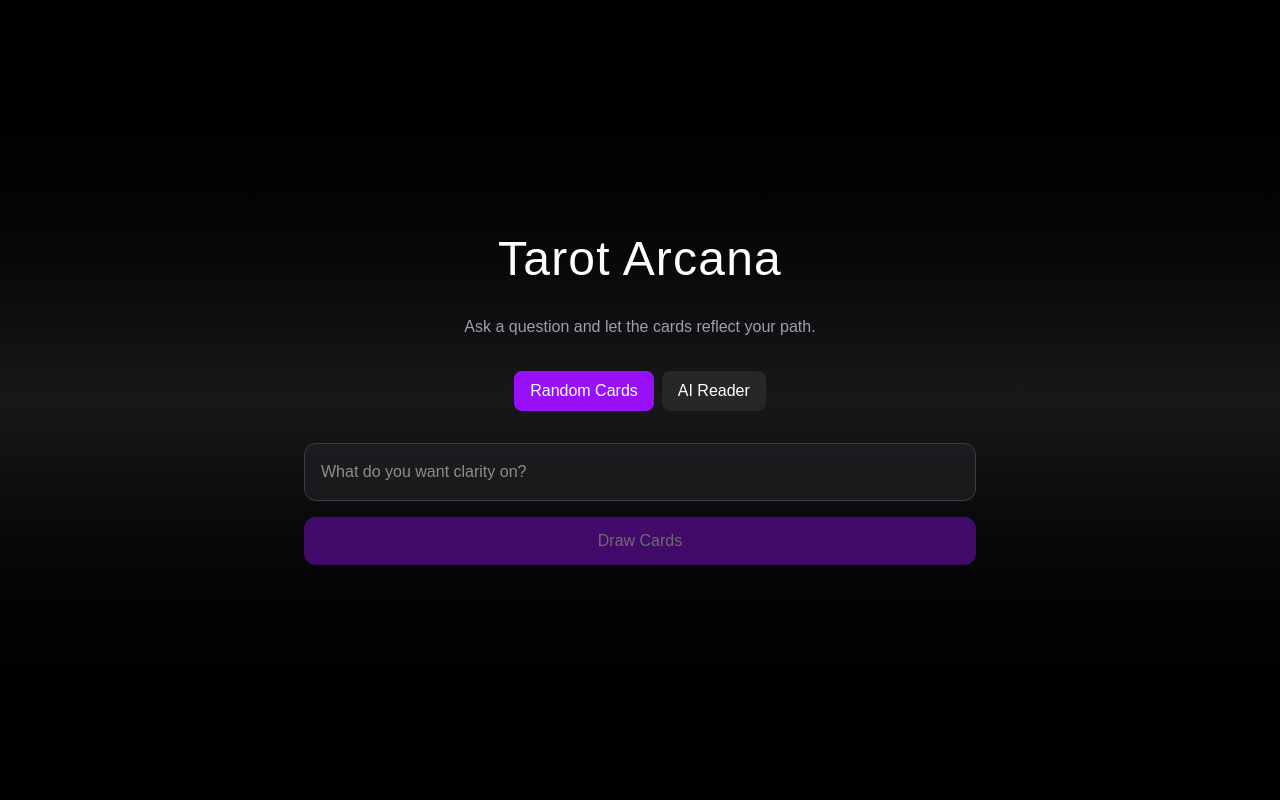
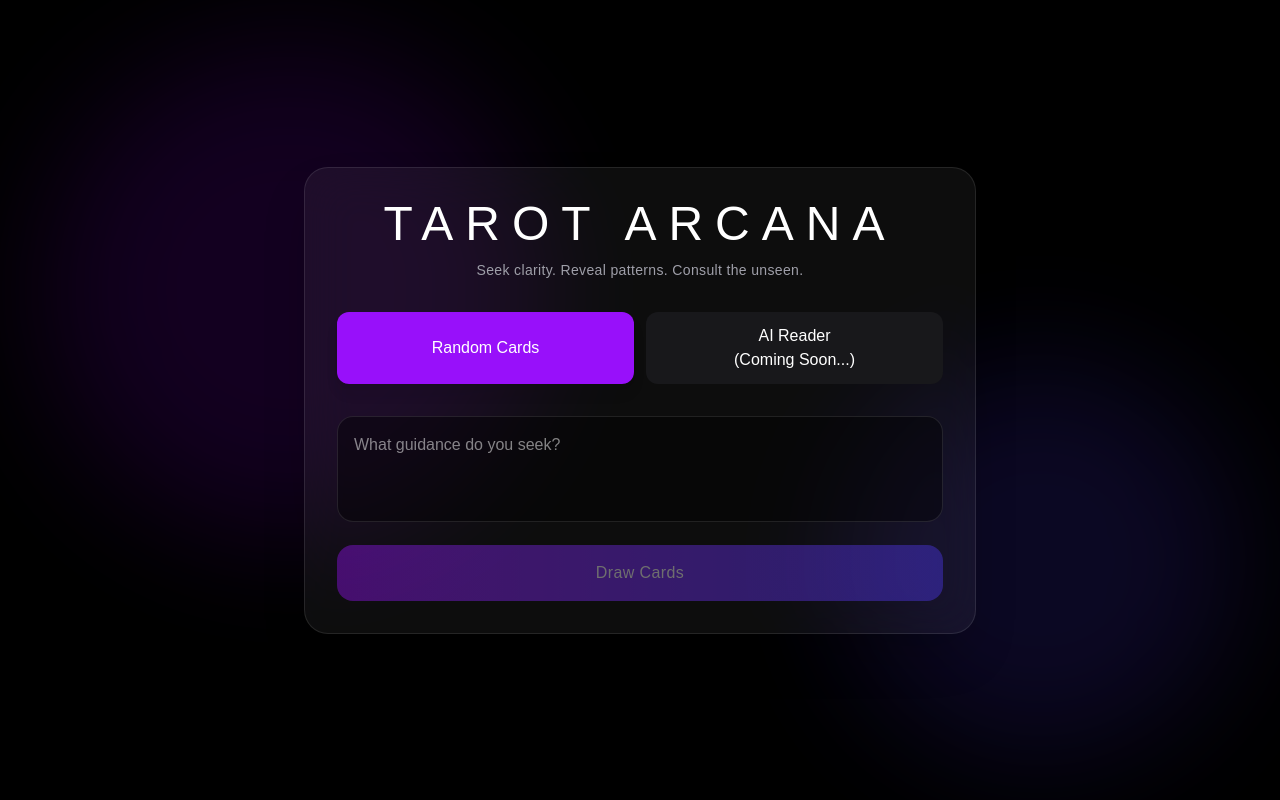
Before and after one commit to xRitchie91/tarot-arcana, a Next.js app: page / in a window 1280 px wide. Built offline with nearby package versions, Linux system fonts and the light colour scheme.

Commit message:
Added ceaner UI presentation with card draws

```diff
--- a/src/app/page.tsx
+++ b/src/app/page.tsx
@@ -8,76 +8,91 @@ export default function Home() {
   const [loading, setLoading] = useState(false);
   const [result, setResult] = useState<any>(null);
   const [mode, setMode] = useState<"random" | "ai">("random");
+  const [revealed, setRevealed] = useState(false);
 
   async function drawCards() {
     setLoading(true);
     setResult(null);
+    setRevealed(false);
 
     const res = await fetch("/api/reading", {
       method: "POST",
-      headers: { "Content-Type": "application/json" },
-      body: JSON.stringify({
-        question,
-        mode,
-      }),
+      headers: {
+        "Content-Type": "application/json",
+      },
+      body: JSON.stringify({ question, mode }),
     });
 
     const data = await res.json();
+
     setResult(data);
     setLoading(false);
+
+    setTimeout(() => {
+      setRevealed(true);
+    }, 800);
   }
 
   return (
-    <main className="min-h-screen flex items-center justify-center bg-gradient-to-b from-black via-zinc-900 to-black text-white px-6">
+    <main className="min-h-screen relative overflow-hidden bg-black text-white flex items-center justify-center px-6">
 
-      <div className="w-full max-w-2xl text-center space-y-8">
+      {/* Background Glow */}
+      <div className="absolute w-[500px] h-[500px] bg-purple-700/20 blur-3xl rounded-full top-10 left-10 animate-pulse" />
+      <div className="absolute w-[400px] h-[400px] bg-indigo-600/20 blur-3xl rounded-full bottom-10 right-10 animate-pulse" />
 
-        <motion.h1
-          initial={{ opacity: 0, y: -20 }}
-          animate={{ opacity: 1, y: 0 }}
-          className="text-4xl md:text-5xl font-light tracking-wide"
-        >
-          Tarot Arcana
-        </motion.h1>
+      <motion.div
+        initial={{ opacity: 0, y: 30 }}
+        animate={{ opacity: 1, y: 0 }}
+        className="relative z-10 w-full max-w-2xl rounded-3xl border border-white/10 bg-white/5 backdrop-blur-xl p-8 shadow-2xl space-y-8"
+      >
+        {/* Header */}
+        <div className="text-center space-y-3">
+          <h1 className="text-5xl font-light tracking-[0.25em] uppercase">
+            Tarot Arcana
+          </h1>
+          <p className="text-zinc-400 text-sm tracking-wide">
+            Seek clarity. Reveal patterns. Consult the unseen.
+          </p>
+        </div>
 
-        <p className="text-zinc-400">
-          Ask a question and let the cards reflect your path.
-        </p>
-
-        {/* Mode Toggle */}
-        <div className="flex gap-2 justify-center">
+        {/* Toggle */}
+        <div className="grid grid-cols-2 gap-3">
           <button
             onClick={() => setMode("random")}
-            className={`px-4 py-2 rounded-lg ${
-              mode === "random" ? "bg-purple-600" : "bg-zinc-800"
+            className={`py-3 rounded-xl transition ${
+              mode === "random"
+                ? "bg-purple-600 shadow-lg"
+                : "bg-zinc-900 hover:bg-zinc-800"
             }`}
           >
             Random Cards
           </button>
-
           <button
             onClick={() => setMode("ai")}
-            className={`px-4 py-2 rounded-lg ${
-              mode === "ai" ? "bg-purple-600" : "bg-zinc-800"
+            className={`py-3 rounded-xl transition ${
+              mode === "ai"
+                ? "bg-purple-600 shadow-lg"
+                : "bg-zinc-900 hover:bg-zinc-800"
             }`}
           >
-            AI Reader
+            AI Reader <br></br>
+            (Coming Soon...)
           </button>
         </div>
 
         {/* Input */}
         <div className="space-y-4">
-          <input
+          <textarea
+            rows={3}
             value={question}
             onChange={(e) => setQuestion(e.target.value)}
-            placeholder="What do you want clarity on?"
-            className="w-full p-4 rounded-xl bg-zinc-800/50 border border-zinc-700 outline-none"
+            placeholder="What guidance do you seek?"
+            className="w-full rounded-2xl bg-black/40 border border-white/10 p-4 resize-none outline-none focus:border-purple-500"
           />
-
           <button
             onClick={drawCards}
             disabled={!question || loading}
-            className="w-full py-3 rounded-xl bg-purple-600 hover:bg-purple-700 transition disabled:opacity-40"
+            className="w-full py-4 rounded-2xl bg-gradient-to-r from-purple-600 to-indigo-600 hover:opacity-90 transition disabled:opacity-40 font-medium tracking-wide"
           >
             {loading ? "Consulting the cards..." : "Draw Cards"}
           </button>
@@ -88,24 +103,63 @@ export default function Home() {
           <motion.div
             initial={{ opacity: 0 }}
             animate={{ opacity: 1 }}
-            className="mt-10 space-y-4 text-left bg-zinc-900/60 p-6 rounded-xl border border-zinc-800"
+            className="rounded-2xl border border-white/10 bg-black/40 p-6 space-y-6"
           >
-            <h2 className="text-xl font-medium">Your Reading</h2>
+            <h2 className="text-xl tracking-wide text-purple-300">
+              Your Reading
+            </h2>
 
-            <div className="text-sm text-zinc-300 whitespace-pre-line">
-              {result.interpretation}
+            {/* Animated Cards */}
+            <div className="grid grid-cols-3 gap-3">
+              {result.cards.map((card: string, index: number) => (
+                <div
+                  key={index}
+                  style={{ perspective: 1000 }}
+                  className="h-40"
+                >
+                  <motion.div
+                    initial={{ rotateY: 180 }}
+                    animate={{ rotateY: revealed ? 0 : 180 }}
+                    transition={{ delay: index * 0.4, duration: 0.8 }}
+                    style={{
+                      transformStyle: "preserve-3d",
+                      position: "relative",
+                      width: "100%",
+                      height: "100%",
+                    }}
+                  >
+                    {/* Back face (✦) — starts facing user, rotates away */}
+                    <div
+                      style={{
+                        backfaceVisibility: "hidden",
+                        transform: "rotateY(180deg)",
+                      }}
+                      className="absolute inset-0 rounded-2xl bg-gradient-to-b from-zinc-800 to-black border border-purple-500/30 flex items-center justify-center"
+                    >
+                      <span className="text-purple-300 text-xl">✦</span>
+                    </div>
+
+                    {/* Front face (card name) — hidden until flipped */}
+                    <div
+                      style={{ backfaceVisibility: "hidden" }}
+                      className="absolute inset-0 rounded-2xl bg-gradient-to-b from-zinc-800 to-black border border-purple-500/30 flex items-center justify-center text-center p-3"
+                    >
+                      <span className="text-sm tracking-wide text-purple-200">
+                        {card}
+                      </span>
+                    </div>
+                  </motion.div>
+                </div>
+              ))}
             </div>
 
-            <div className="text-xs text-zinc-500 mt-4">
-              Cards drawn:
-              <pre className="mt-2">
-                {JSON.stringify(result.cards, null, 2)}
-              </pre>
+            {/* Reading Text */}
+            <div className="text-zinc-300 whitespace-pre-line leading-relaxed">
+              {result.interpretation}
             </div>
           </motion.div>
         )}
-
-      </div>
+      </motion.div>
     </main>
   );
 }
```
